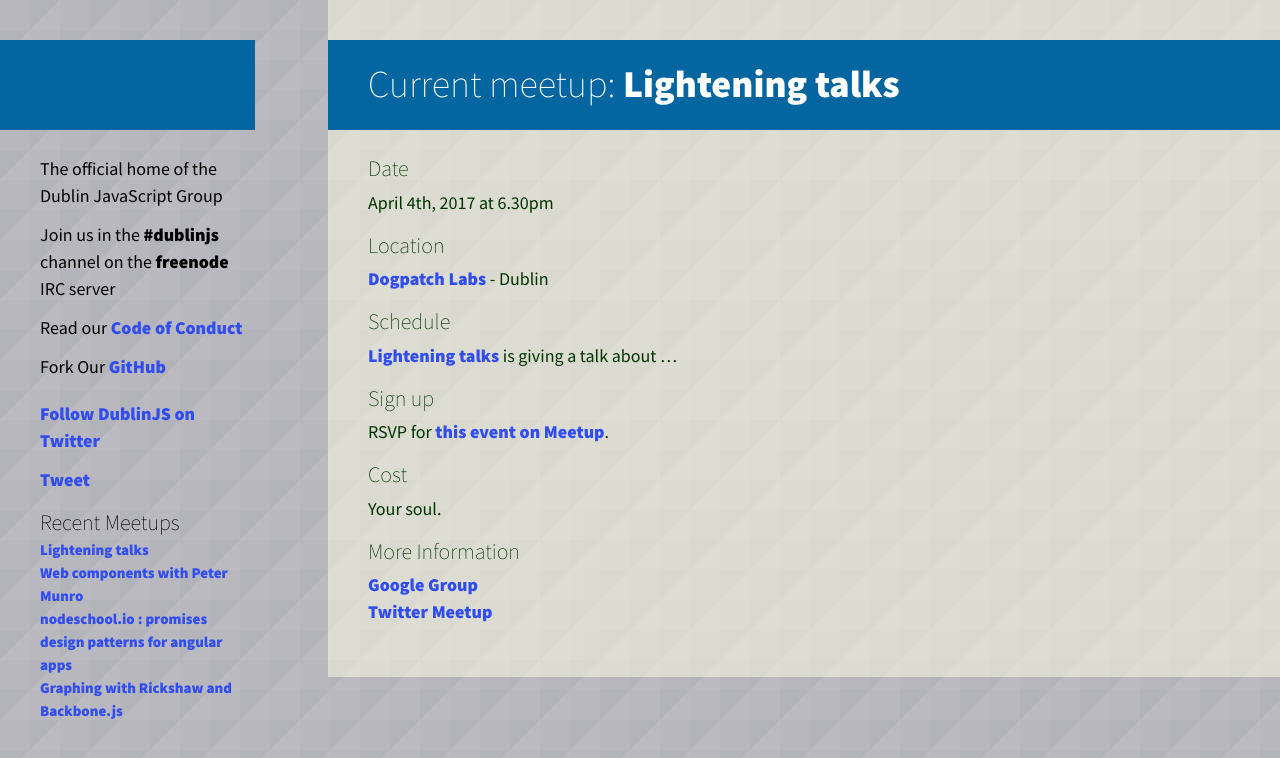
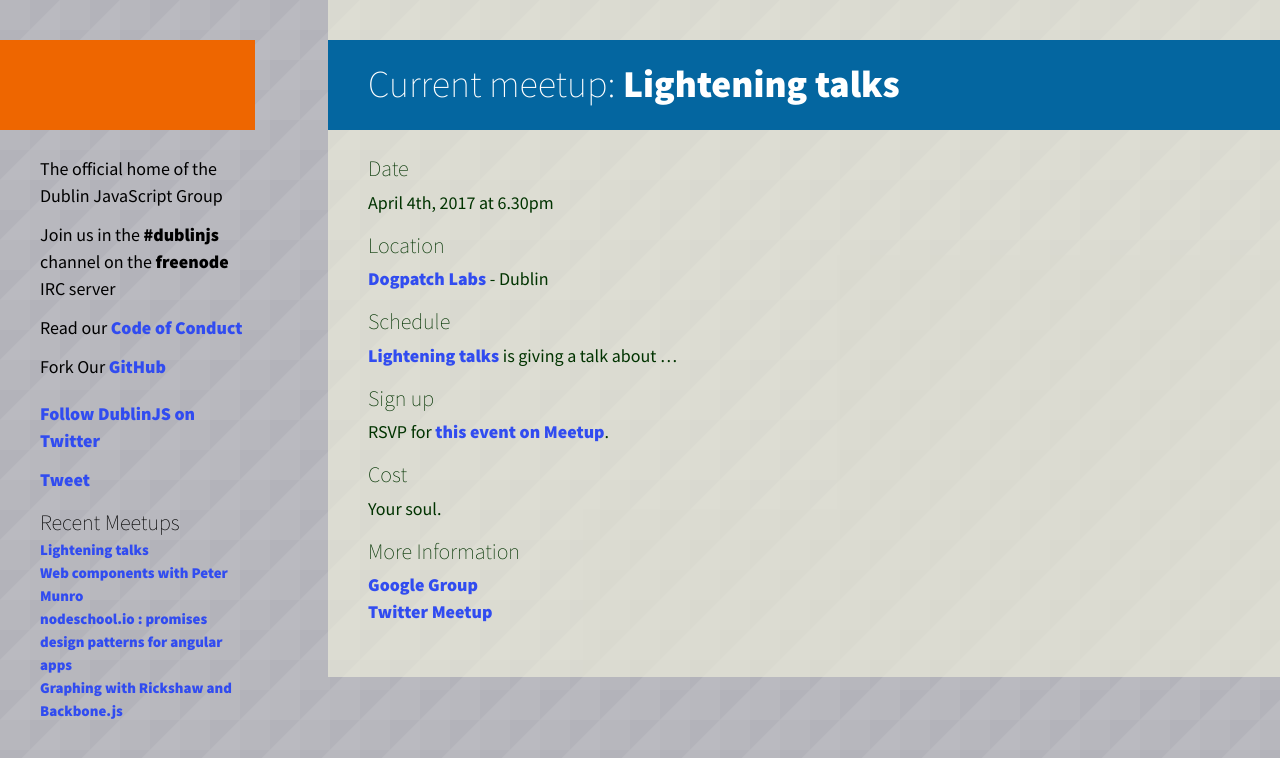
Before and after one commit to dublinjs/dublinjs.github.com, a Jekyll site: the page built from index.html, in a window 1280 px wide. Shown: the top 758 px of the page. Built offline with Jekyll 4.4.1, drawn with Linux system fonts in a browser that asks for light colours; comment, search, counter and statistics services are not loaded.

Commit message:
:coffee: logo :cake:

```diff
--- a/_includes/sidebar.html
+++ b/_includes/sidebar.html
@@ -1,6 +1,6 @@
 
 <div class="span3 sidebar">
-  <h1 class="logo"><a href="/"><span></span></a></h1>
+  <h1 class="logo"><a href="/"><div class="logo-img"></div></a></h1>
   <p>The official home of the Dublin JavaScript Group</p>
   <p></p>
   <p>Join us in the <b>#dublinjs</b> channel on the <b>freenode</b> IRC server</p>
--- a/css/styles.css
+++ b/css/styles.css
@@ -37,12 +37,12 @@
 h1.logo {
   font-weight: 200;
   margin-right: 0;
-  /*background-color: #ee6600;*/
+  background-color: #ee6600;
   background-repeat:no-repeat;
    z-index: 0;
 }
 
-h1.logo span {
+h1.logo .logo-img {
    font-weight: 200;
   margin-right: 0;
   margin-left: 25%;
```
